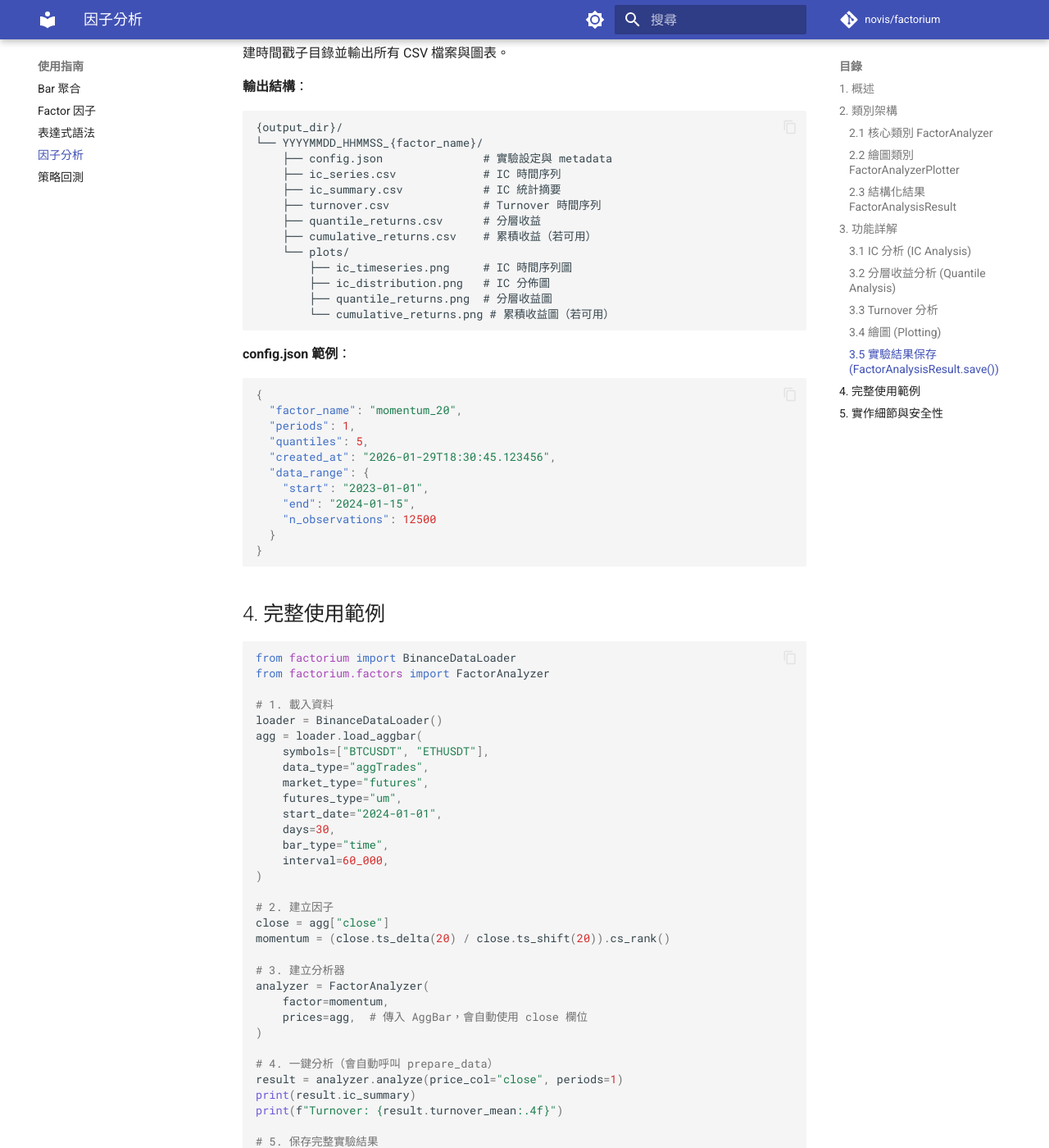
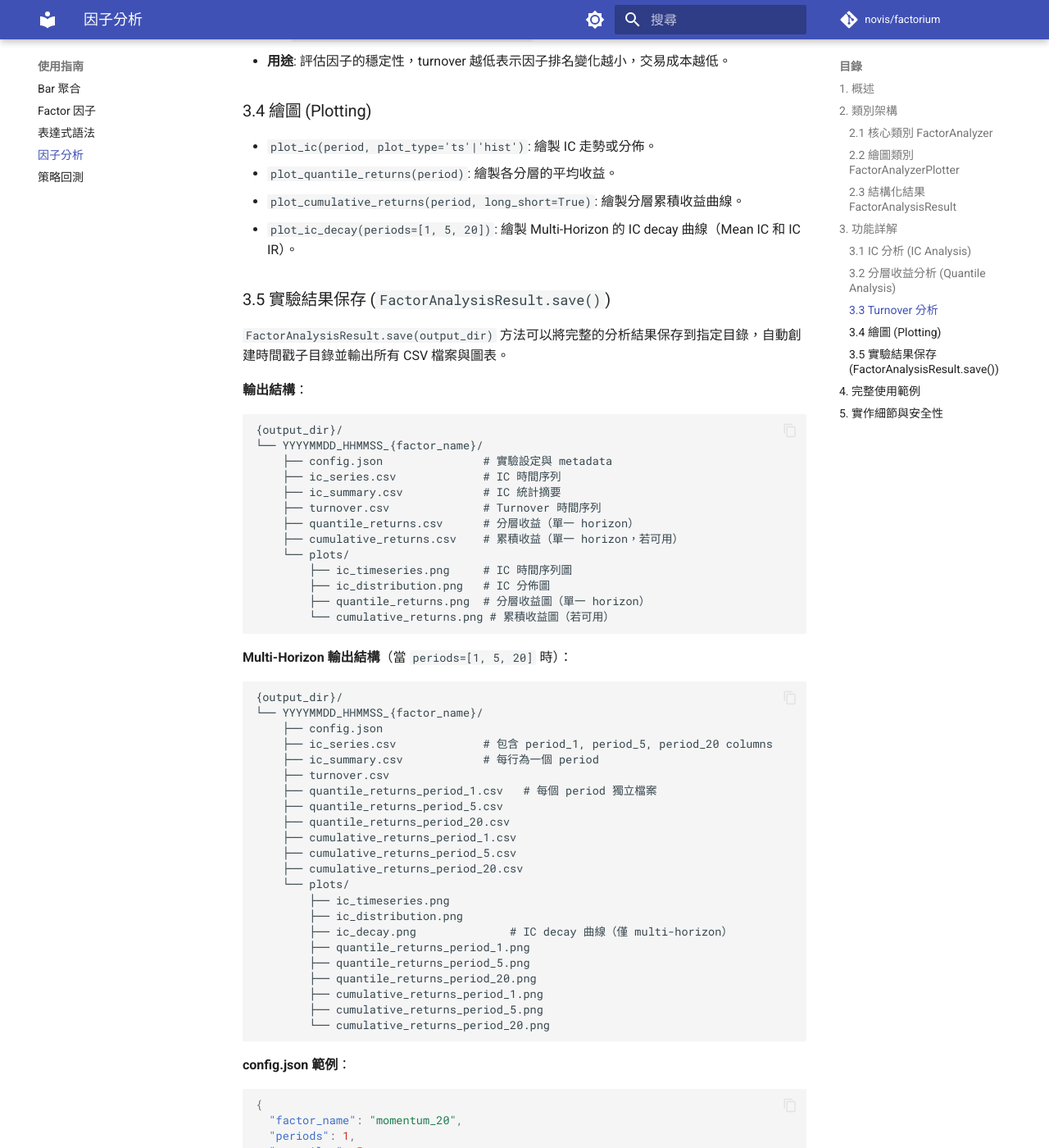
Before and after one commit to novis10813/factorium, an MkDocs documentation site: the page built from docs/user-guide/analyzer.md, in a window 1280 px wide and 1400 px high, scrolled down 3248 px. Shown: the whole window at 82% size. Built offline with MkDocs 1.6.1 and Material for MkDocs 9.7.7, drawn with Linux system fonts in a browser that asks for light colours; comment, search, counter and statistics services are not loaded; some of the changed text lies outside the part shown.

Commit message:
docs(analyzer): update documentation for multi-horizon IC analysis
- Update periods field description to reflect Union[int, List[int]] support
- Document ic_summary, quantile_returns, cumulative_returns structures for both modes
- Add plot_ic_decay() method description
- Add multi-horizon output directory structure
- Add usage example for multi-horizon analysis

````diff
--- a/docs/user-guide/analyzer.md
+++ b/docs/user-guide/analyzer.md
@@ -28,6 +28,7 @@
 *   **一鍵分析**: `analyze(price_col="close", periods=1) -> FactorAnalysisResult`
     *   自動呼叫 `prepare_data()`、`calculate_ic()`、`calculate_ic_summary()`、`calculate_quantile_returns()` 等方法。
     *   回傳結構化結果物件 `FactorAnalysisResult`，方便後續串接報告或序列化。
+    *   支援 Multi-Horizon 分析：傳入 `periods=[1, 5, 20]` 可一次計算多個 horizon 的 IC，呈現 IC decay。
 
 ### 2.2 繪圖類別 `FactorAnalyzerPlotter`
 位於 `src/factorium/factors/plotting_analyzer.py`。
@@ -49,14 +50,22 @@
 主要欄位：
 
 - `factor_name: str`：因子名稱。
-- `periods: Union[int, List[int]]`：分析使用的持有期（forward return horizon）。目前 MVP 僅支援 `int`，`List[int]` 為未來擴展預留。
+- `periods: Union[int, List[int]]`：分析使用的持有期（forward return horizon）。
+    - 單一 horizon（`int`）：傳統模式，各欄位為單一值或 DataFrame。
+    - 多 horizon（`List[int]`）：Multi-Horizon 模式，呈現 IC decay，各欄位為 dict 結構。
 - `quantiles: int`：使用的分位數數量。
 - `ic_series: pd.DataFrame`：IC 時間序列（index 為 `start_time`，columns 為 `period_{n}`）。
-- `ic_summary: dict`：IC 摘要統計，包含 `mean_ic`、`ic_std`、`ic_ir`、`t-stat`。
+- `ic_summary`：IC 摘要統計。
+    - 單一 horizon：`dict[str, float]`，包含 `mean_ic`、`ic_std`、`ic_ir`、`t-stat`。
+    - 多 horizon：`dict[int, dict[str, float]]`，以 period 為 key。
 - `turnover_series: pd.Series`：因子 turnover 時間序列（index 為 `start_time`，值為 `1 - rank_autocorrelation`）。
 - `turnover_mean: float`：turnover 的平均值。
-- `quantile_returns: pd.DataFrame`：分層收益（MultiIndex: `start_time`, `quantile`）。
-- `cumulative_returns: Optional[pd.DataFrame]`：各分層累積收益（若計算成功）。
+- `quantile_returns`：分層收益。
+    - 單一 horizon：`pd.DataFrame`（MultiIndex: `start_time`, `quantile`）。
+    - 多 horizon：`dict[int, pd.DataFrame]`，以 period 為 key。
+- `cumulative_returns`：各分層累積收益（若計算成功）。
+    - 單一 horizon：`pd.DataFrame | None`。
+    - 多 horizon：`dict[int, pd.DataFrame] | None`。
 
 同時提供：
 
@@ -94,6 +103,7 @@
 *   `plot_ic(period, plot_type='ts'|'hist')`: 繪製 IC 走勢或分佈。
 *   `plot_quantile_returns(period)`: 繪製各分層的平均收益。
 *   `plot_cumulative_returns(period, long_short=True)`: 繪製分層累積收益曲線。
+*   `plot_ic_decay(periods=[1, 5, 20])`: 繪製 Multi-Horizon 的 IC decay 曲線（Mean IC 和 IC IR）。
 
 ### 3.5 實驗結果保存 (`FactorAnalysisResult.save()`)
 
@@ -108,13 +118,40 @@
     ├── ic_series.csv             # IC 時間序列
     ├── ic_summary.csv            # IC 統計摘要
     ├── turnover.csv              # Turnover 時間序列
-    ├── quantile_returns.csv      # 分層收益
-    ├── cumulative_returns.csv    # 累積收益（若可用）
+    ├── quantile_returns.csv      # 分層收益（單一 horizon）
+    ├── cumulative_returns.csv    # 累積收益（單一 horizon，若可用）
     └── plots/
         ├── ic_timeseries.png     # IC 時間序列圖
         ├── ic_distribution.png   # IC 分佈圖
-        ├── quantile_returns.png  # 分層收益圖
+        ├── quantile_returns.png  # 分層收益圖（單一 horizon）
         └── cumulative_returns.png # 累積收益圖（若可用）
+```
+
+**Multi-Horizon 輸出結構**（當 `periods=[1, 5, 20]` 時）：
+
+```
+{output_dir}/
+└── YYYYMMDD_HHMMSS_{factor_name}/
+    ├── config.json
+    ├── ic_series.csv             # 包含 period_1, period_5, period_20 columns
+    ├── ic_summary.csv            # 每行為一個 period
+    ├── turnover.csv
+    ├── quantile_returns_period_1.csv   # 每個 period 獨立檔案
+    ├── quantile_returns_period_5.csv
+    ├── quantile_returns_period_20.csv
+    ├── cumulative_returns_period_1.csv
+    ├── cumulative_returns_period_5.csv
+    ├── cumulative_returns_period_20.csv
+    └── plots/
+        ├── ic_timeseries.png
+        ├── ic_distribution.png
+        ├── ic_decay.png              # IC decay 曲線（僅 multi-horizon）
+        ├── quantile_returns_period_1.png
+        ├── quantile_returns_period_5.png
+        ├── quantile_returns_period_20.png
+        ├── cumulative_returns_period_1.png
+        ├── cumulative_returns_period_5.png
+        └── cumulative_returns_period_20.png
 ```
 
 **config.json 範例**：
@@ -167,6 +204,11 @@
 print(result.ic_summary)
 print(f"Turnover: {result.turnover_mean:.4f}")
 
+# 4b. Multi-Horizon 分析（一次計算多個 horizon 的 IC decay）
+result_multi = analyzer.analyze(price_col="close", periods=[1, 5, 20])
+print(result_multi.ic_summary)  # {1: {"mean_ic": ...}, 5: {...}, 20: {...}}
+# IC decay 會隨著 horizon 增加而下降，這是因子預測能力衰退的正常現象
+
 # 5. 保存完整實驗結果
 result.save("./experiments")
 
@@ -182,6 +224,7 @@
 analyzer.plot_ic(period=1, method="rank", plot_type="ts")
 analyzer.plot_quantile_returns(quantiles=5, period=1)
 analyzer.plot_cumulative_returns(quantiles=5, period=1, long_short=True)
+analyzer.plot_ic_decay(periods=[1, 5, 20])  # 繪製 IC decay 曲線
 ```
 
 ## 5. 實作細節與安全性
````
